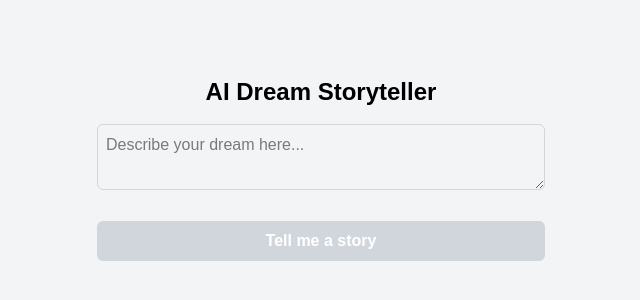
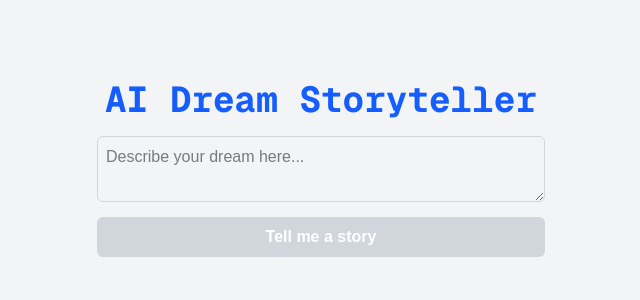
Before and after one commit to Meet1903/GenAI-Dream-Storyteller, a Next.js app: page / in a window 1280 px wide. Shown: the part 232-532 px from the top of the page, without its empty margins (319-959 px from the left). Built offline with nearby package versions, Linux system fonts and the light colour scheme.

Commit message:
Enhance UI styling for the homepage: increase header size, adjust padding, and improve question text readability

```diff
--- a/app/page.tsx
+++ b/app/page.tsx
@@ -72,12 +72,12 @@ export default function Home() {
   };
 
   return (
-    <div className="flex flex-col items-center justify-center min-h-screen py-2 bg-gray-100">
-      <h1 className="text-2xl font-bold text-black mb-4">AI Dream Storyteller</h1>
+    <div className="flex flex-col items-center justify-center min-h-screen p-4 bg-gray-100">
+      <h1 className="text-4xl text-center font-mono font-bold text-black mb-4 text-blue-600">AI Dream Storyteller</h1>
 
       <form className="w-full max-w-md" onSubmit={interpretDream}>
         <textarea
-          className="w-full p-2 text-black border border-gray-300 rounded-md mb-4"
+          className="w-full p-2 text-black border border-gray-300 rounded-md"
           placeholder="Describe your dream here..."
           value={dream}
           onChange={(e) => setDream(e.target.value)}
@@ -106,7 +106,7 @@ export default function Home() {
           <div>
             {conversationHistory.map((item, index) => (
               <div key={index} className="mb-2">
-                <strong className="text-black">Question:</strong> <p className="text-blue-600">{item.question}</p>
+                <strong className="text-black">Question:</strong> <p className="text-blue-600 text-lg">{item.question}</p>
                 <strong className="text-black">Answer:</strong> <p className="text-gray-800"><ReactMarkdown>{item.answer}</ReactMarkdown></p>
               </div>
             ))}
```
